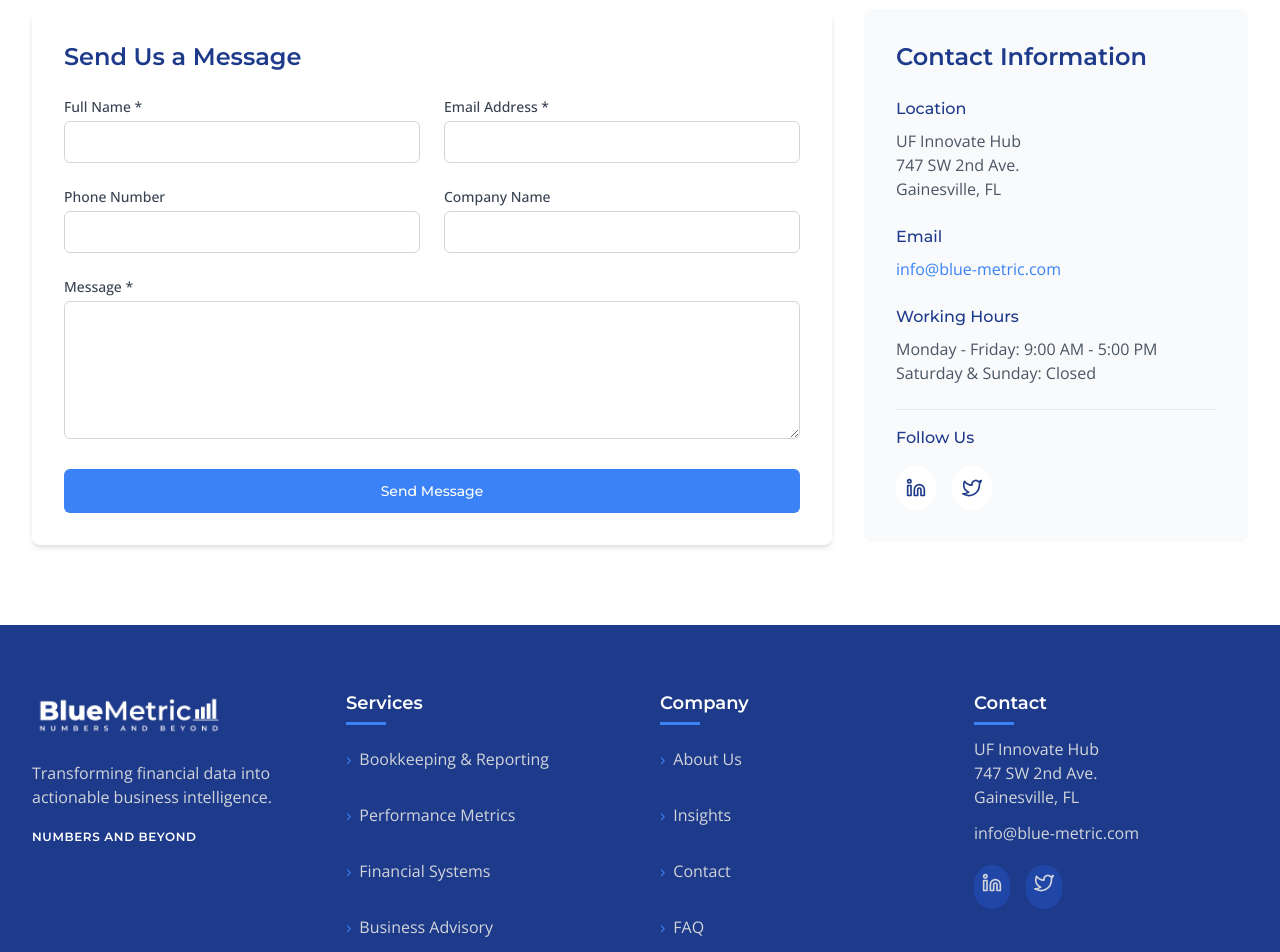
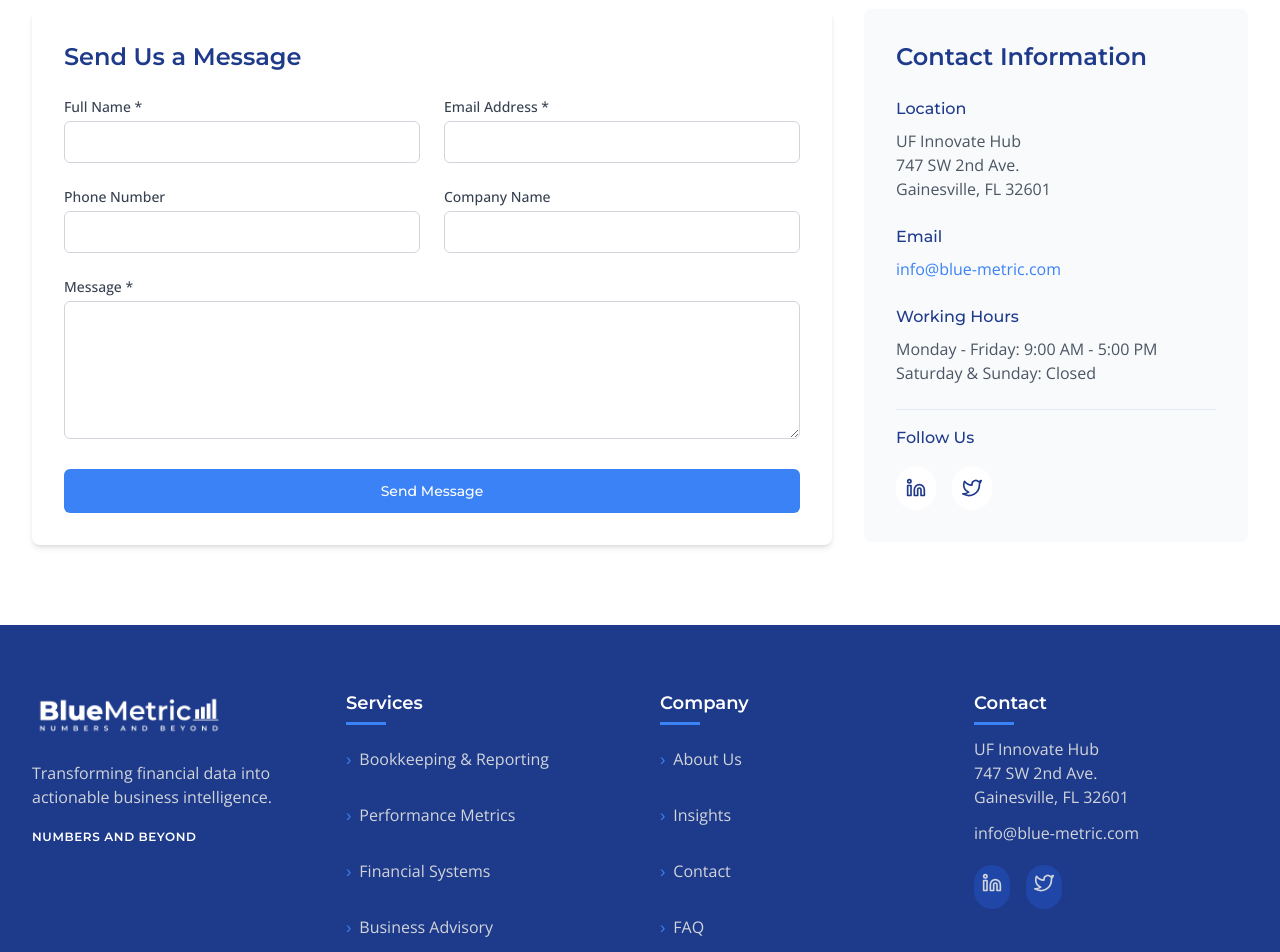
Before and after one commit to surbhispeaks/bluemetric-growth-vision, a React (Vite) app: page /contact in a window 1280 px wide. Shown: the part 480-1432 px from the top of the page. Built offline with nearby package versions, Linux system fonts and the light colour scheme.

Commit message:
Add zip code to address
Update all address mentions with the zip code "32601".

```diff
--- a/src/components/contact/ContactInfo.tsx
+++ b/src/components/contact/ContactInfo.tsx
@@ -14,7 +14,7 @@ const ContactInfo = () => {
           <address className="not-italic text-gray-600">
             UF Innovate Hub<br />
             747 SW 2nd Ave.<br />
-            Gainesville, FL
+            Gainesville, FL 32601
           </address>
         </div>
 
--- a/src/components/layout/Footer.tsx
+++ b/src/components/layout/Footer.tsx
@@ -103,7 +103,7 @@ const Footer = () => {
               <p className="text-gray-300 mb-3">
                 UF Innovate Hub<br />
                 747 SW 2nd Ave.<br />
-                Gainesville, FL
+                Gainesville, FL 32601
               </p>
               <p className="text-gray-300 mb-5">
                 <a href="mailto:info@blue-metric.com" className="hover:text-white transition-colors">
--- a/src/pages/Privacy.tsx
+++ b/src/pages/Privacy.tsx
@@ -1,4 +1,3 @@
-
 import Layout from "@/components/layout/Layout";
 
 const Privacy = () => {
@@ -97,7 +96,7 @@ const Privacy = () => {
                     <strong>BlueMetric</strong><br />
                     UF Innovate Hub<br />
                     747 SW 2nd Ave.<br />
-                    Gainesville, FL<br />
+                    Gainesville, FL 32601<br />
                     Email: info@blue-metric.com
                   </p>
                 </div>
--- a/src/pages/Terms.tsx
+++ b/src/pages/Terms.tsx
@@ -121,7 +121,7 @@ const Terms = () => {
                     <strong>BlueMetric</strong><br />
                     UF Innovate Hub<br />
                     747 SW 2nd Ave.<br />
-                    Gainesville, FL<br />
+                    Gainesville, FL 32601<br />
                     Email: info@blue-metric.com
                   </p>
                 </div>
```
